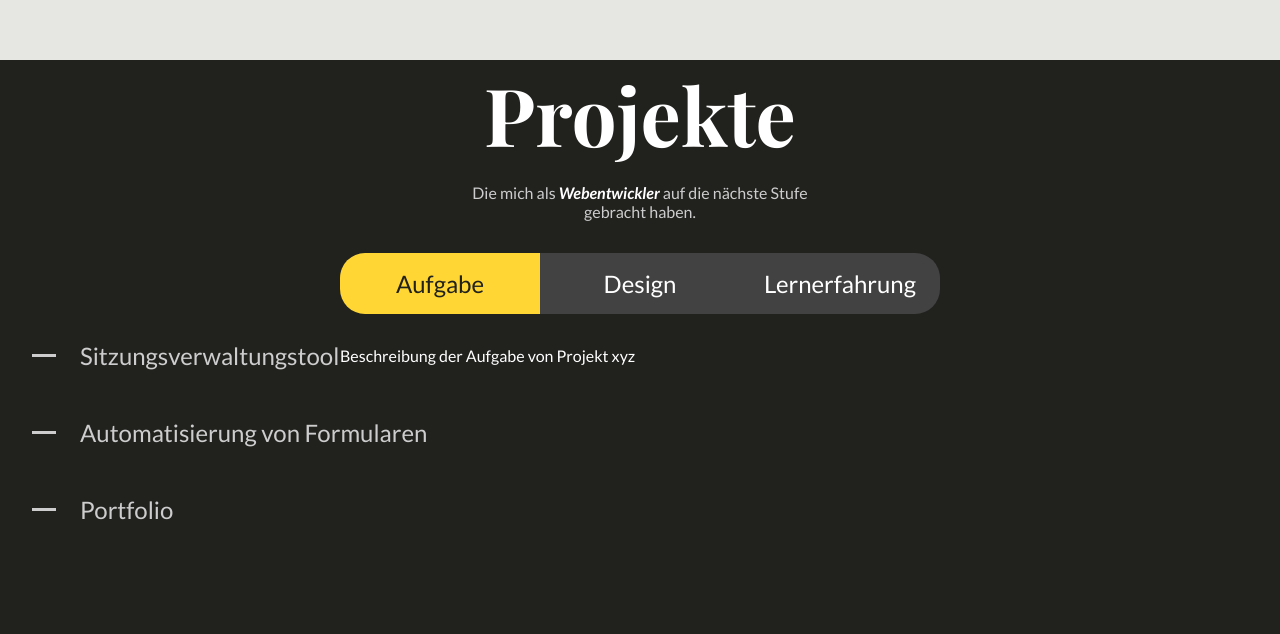
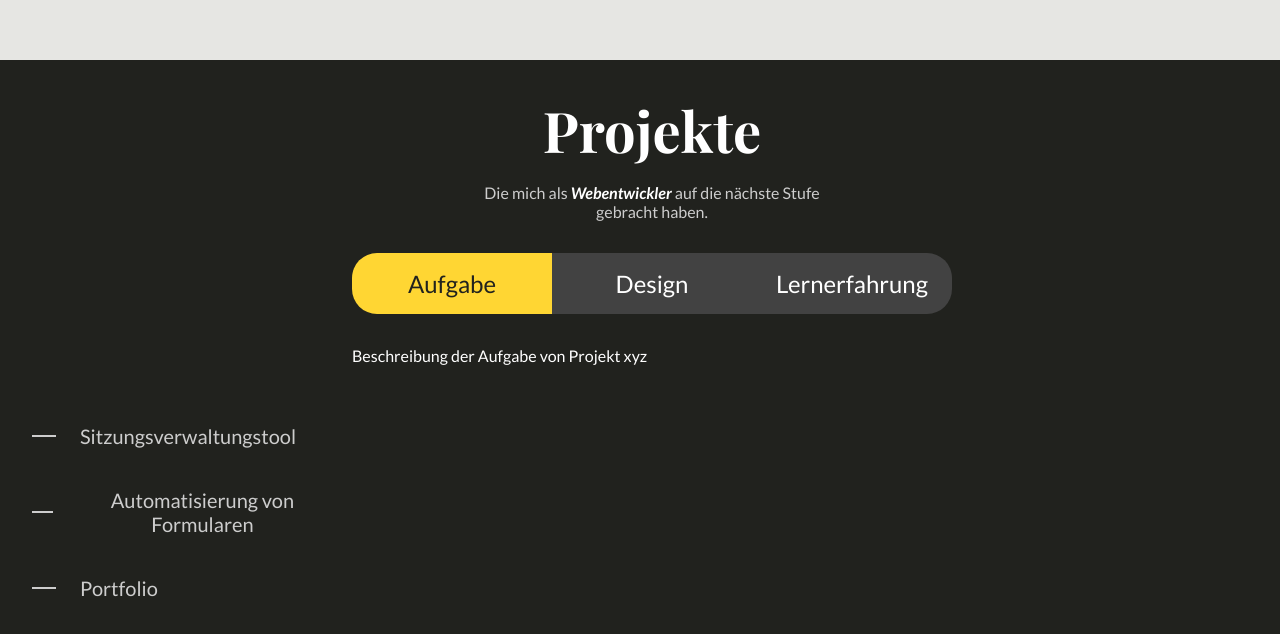
Before and after one commit to KrystianSzofer/KrystianSzofer.github.io, an Angular app: page /home in a window 1280 px wide. Shown: the part 1760-2394 px from the top of the page. Built offline with nearby package versions, Linux system fonts and the light colour scheme; a web font is replaced by a local one.

Commit message:
Adjusted Global Sizes. Fixed Resizing Issue.

```diff
--- a/src/app/projects/projects.html
+++ b/src/app/projects/projects.html
@@ -13,6 +13,7 @@
             <button>Portfolio</button>
         </span>
     </div>
+    <div class="projects-container">
         <header>
             <h1>Projekte</h1>
             <p class="header-text">
@@ -28,3 +29,5 @@
             </section>
         </div>
     </div>
+    <div class="projects-spacer" aria-hidden="true"></div>
+</div>
--- a/src/app/projects/projects.scss
+++ b/src/app/projects/projects.scss
@@ -10,9 +10,17 @@
     background-color: var(--color-black-bg);
     height: 100%;
     display: flex;
+    flex-direction: row;
+    align-items: flex-start;
+    padding-top: 2rem;
+}
+
+.projects-container {
+    flex: 1;
+    display: flex;
+    gap: 2rem;
     flex-direction: column;
     align-items: center;
-    gap: 2rem;
 }
 
 article {
@@ -45,7 +53,7 @@ header {
 // Sidebar
 
 .line {
-    height: 3px;
+    height: 2.5px;
     width: 1.5rem;
     background-color: var(--color-white-sec);
     transition: transform 300ms ease;
@@ -53,13 +61,12 @@ header {
 }
 
 .sidebar {
-    position: absolute;
-    left: 2rem;
-
-    bottom: 40%;
-    display: inline-flex;
+    display: flex;
+    flex: 0 0 clamp(320px, 20%, 380px);
     flex-direction: column;
+    margin-left: 2rem;
     gap: 1rem;
+    padding-top: 20rem;
 }
 
 .sidebar-element {
@@ -75,6 +82,7 @@ header {
 
 .sidebar button {
     text-decoration: none;
+    font-size: 1.25rem;
     border: none;
     background: none;
     color: var(--color-white-sec);
@@ -98,3 +106,13 @@ header {
         color: var(--color-white);
     }
 }
+
+// Project Spacer - needed for a 3 Tile Layout
+
+.projects-spacer {
+    display: flex;
+    flex: 0 0 clamp(320px, 20%, 380px);
+    flex-direction: column;
+    margin-right: 2rem;
+    gap: 1rem;
+}
--- a/src/app/projects/tabs/tabs.scss
+++ b/src/app/projects/tabs/tabs.scss
@@ -16,6 +16,7 @@
         width: 200px;
         text-align: center;
         font-weight: 400;
+        font-size: 1.5rem;
 
         &.active {
             background-color: var(--color-primary);
--- a/src/styles/_typography.scss
+++ b/src/styles/_typography.scss
@@ -14,7 +14,7 @@ h6 {
 }
 
 h1 {
-    font-size: 5rem;
+    font-size: 3.5rem;
 }
 
 h2 {
--- a/src/styles/components/_button.scss
+++ b/src/styles/components/_button.scss
@@ -5,11 +5,11 @@ button {
     border: none;
     cursor: pointer;
     margin: 0px;
-    padding: 1rem;
+    padding: 0.75rem;
     padding-left: 1.5rem;
     padding-right: 1.5rem;
     border-radius: 50px;
-    font-size: 1.5rem;
+    font-size: 1.75rem;
 }
 
 button:hover {
```
Lines whose indentation alone changed are shown as unchanged.
